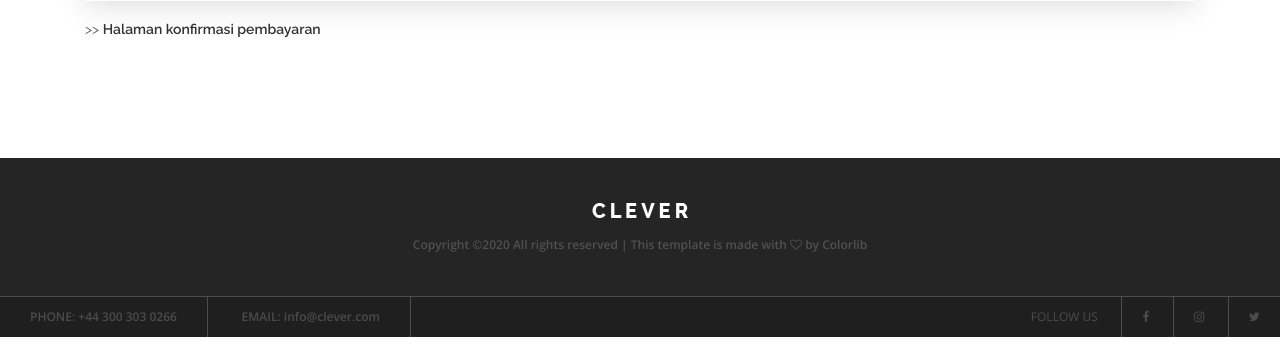
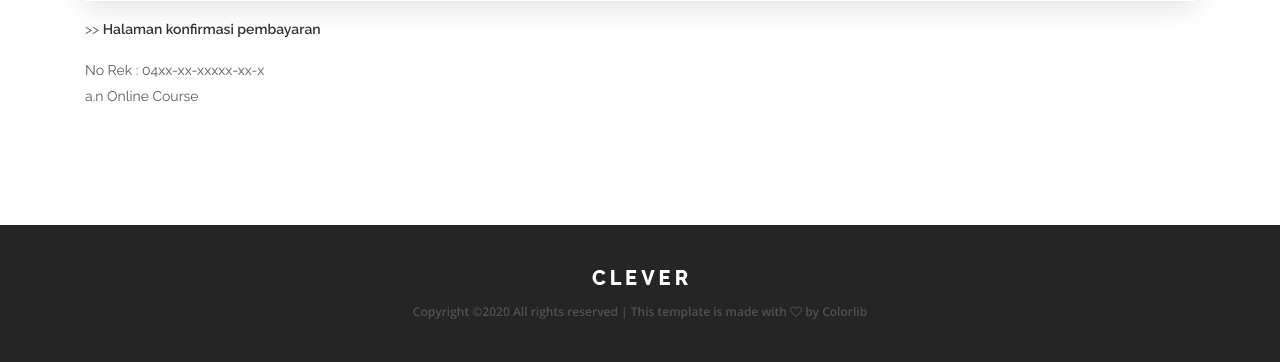
Before and after one commit to devryank/olcourse-ci4, a CodeIgniter 4 app: the page made by app/Views/user/invoice.php in a window 1280 px wide. Shown: the part 369-731 px from the top of the page. Run offline with PHP 8.4 and a stand-in for CodeIgniter, Linux system fonts and the light colour scheme; the template is opened without the code that fills it, so the values that code supplies are empty; some libraries are stand-ins or nearby versions.

Commit message:
edit invoice

```diff
--- a/app/Views/user/invoice.php
+++ b/app/Views/user/invoice.php
@@ -50,6 +50,11 @@
             </div>
         </div>
         <p class="mt-3">>> <a href="<?= site_url('user/konfirmasi-pembayaran');?>">Halaman konfirmasi pembayaran</a></p>
+        <p>
+            No Rek : 04xx-xx-xxxxx-xx-x
+            <br>
+            a.n Online Course
+        </p>
     </div>
 </div>
 <?= $this->endSection(); ?>
```
